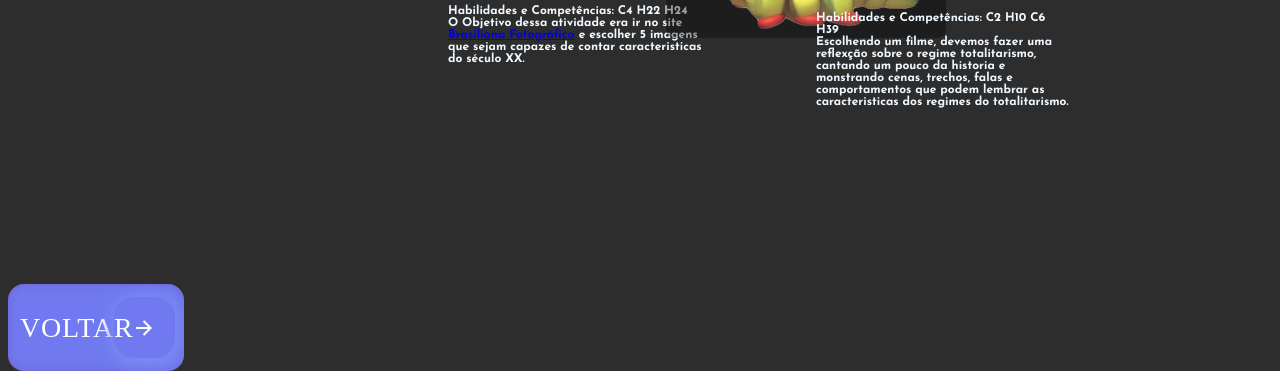
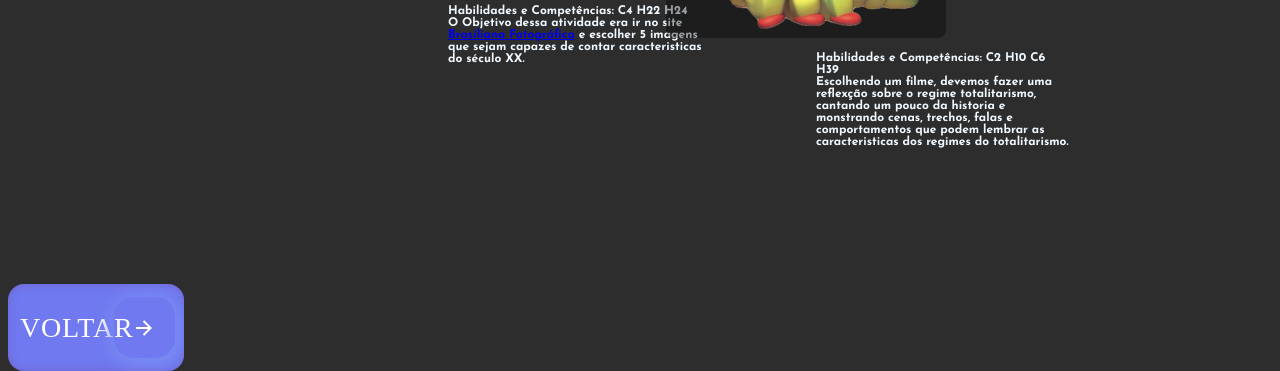
Before and after one commit to fabioc15/portfolio3trimestre, a plain HTML site: page meteriasensino/hum2tri.html in a window 1280 px wide. Shown: the part 556-927 px from the top of the page. Drawn offline with Linux system fonts and the light colour scheme; a web font is replaced by a local one.

Commit message:
Update hum2tri.html

```diff
--- a/meteriasensino/hum2tri.html
+++ b/meteriasensino/hum2tri.html
@@ -18,7 +18,7 @@
             contar caracteristicas do século XX.</h5>
     <h3 class="posi4">Vida de Inseto</h3>
         <a href="https://www.canva.com/design/DAGHFJuHHJo/b5Fr0tFcWMXuRGNo8XpJlg/view?utm_content=DAGHFJuHHJo&utm_campaign=designshare&utm_medium=link&utm_source=editor"><img class="imgposi4" src="/humanasfotos/Heimlich.webp"></a>
-        <h5 class="textoquetemquecolocarembaixo7" style= "top: 30vh;">
+        <h5 class="textoquetemquecolocarembaixo7" style= "top: 35vh;">
           <strong>Habilidades e Competências: C2 H10 C6 H39</strong><br>
           Escolhendo um filme, devemos fazer uma reflexção sobre o regime totalitarismo, cantando um pouco da historia e monstrando cenas, trechos, falas e comportamentos que podem lembrar as caracteristicas dos regimes do totalitarismo.
         </h5>
```
